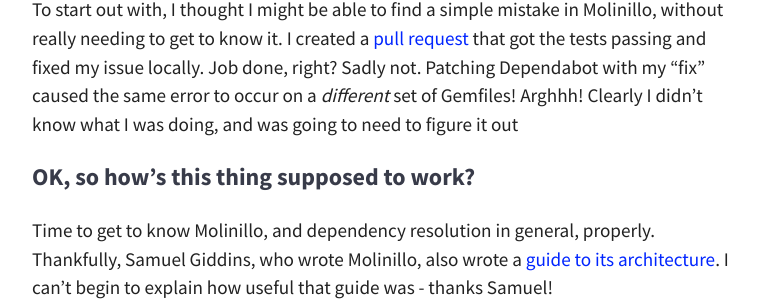
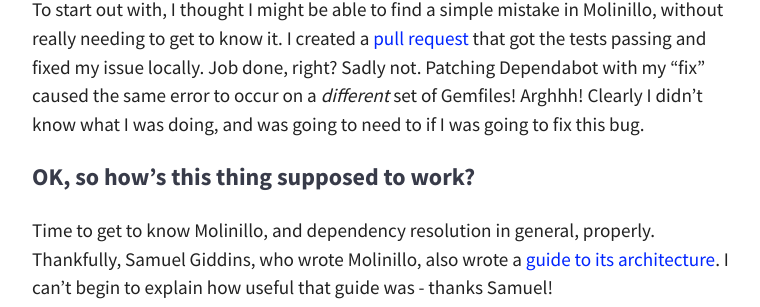
Before and after one commit to desenvolvedorIcotrade/App.bot, a Jekyll site: the page built from blog/_posts/2017-08-03-improving-dependency-resolution-in-bundler.md, in a window 1280 px wide and 900 px high, scrolled down 875 px. Shown: the part 177-484 px from the top of the window, without its empty margins (258-1018 px from the left). Built offline with Jekyll 4.4.1, drawn with Linux system fonts in a browser that asks for light colours; nearby versions of some CDN libraries.

Commit message:
Wordsmith

```diff
--- a/blog/_posts/2017-08-03-improving-dependency-resolution-in-bundler.md
+++ b/blog/_posts/2017-08-03-improving-dependency-resolution-in-bundler.md
@@ -40,7 +40,7 @@
 [pull request][failed-pr] that got the tests passing and fixed my issue locally.
 Job done, right? Sadly not. Patching Dependabot with my "fix" caused the same
 error to occur on a *different* set of Gemfiles! Arghhh! Clearly I didn't know
-what I was doing, and was going to need to figure it out
+what I was doing, and was going to need to if I was going to fix this bug.
 
 ### OK, so how's this thing supposed to work?
 
```
